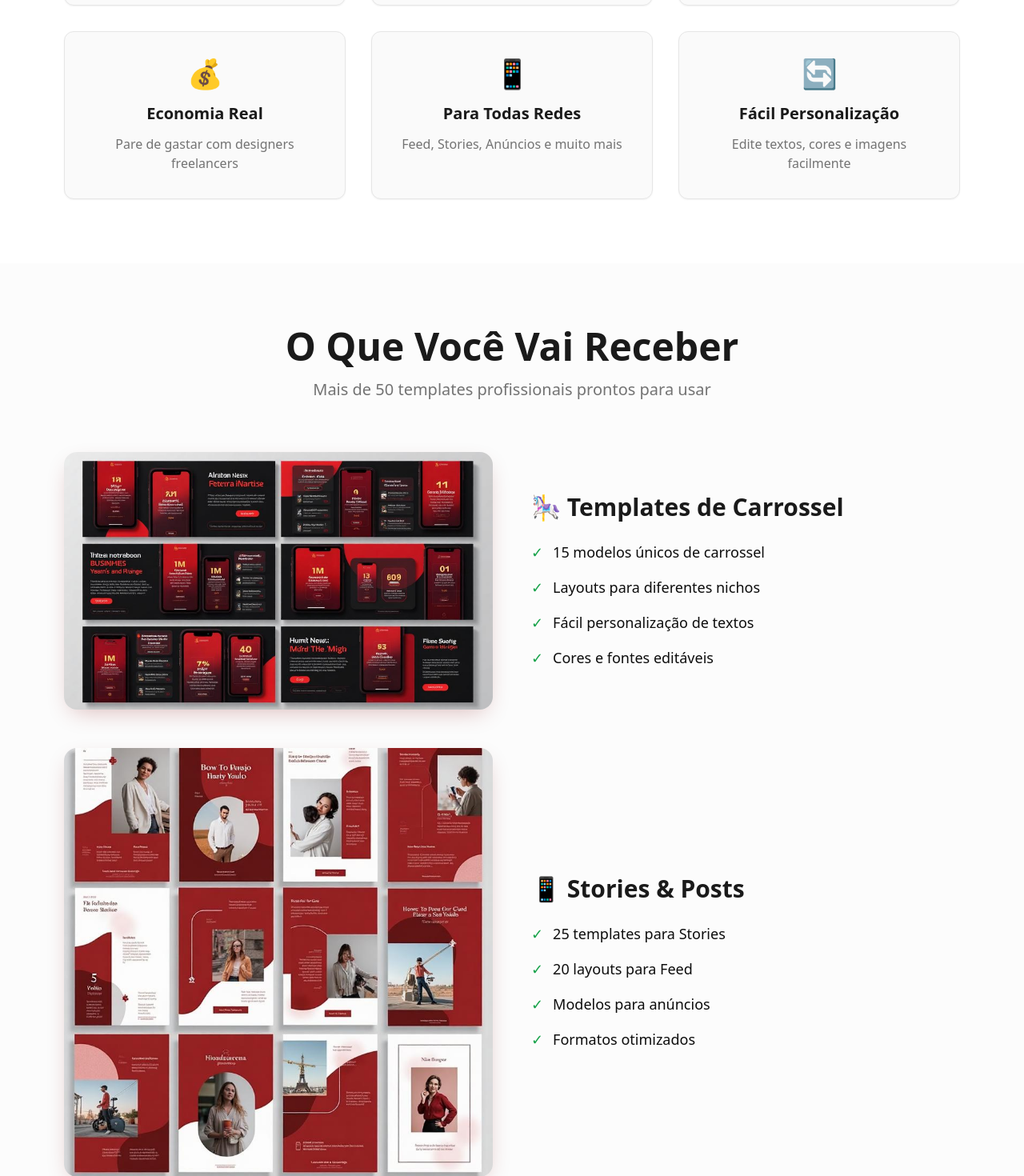
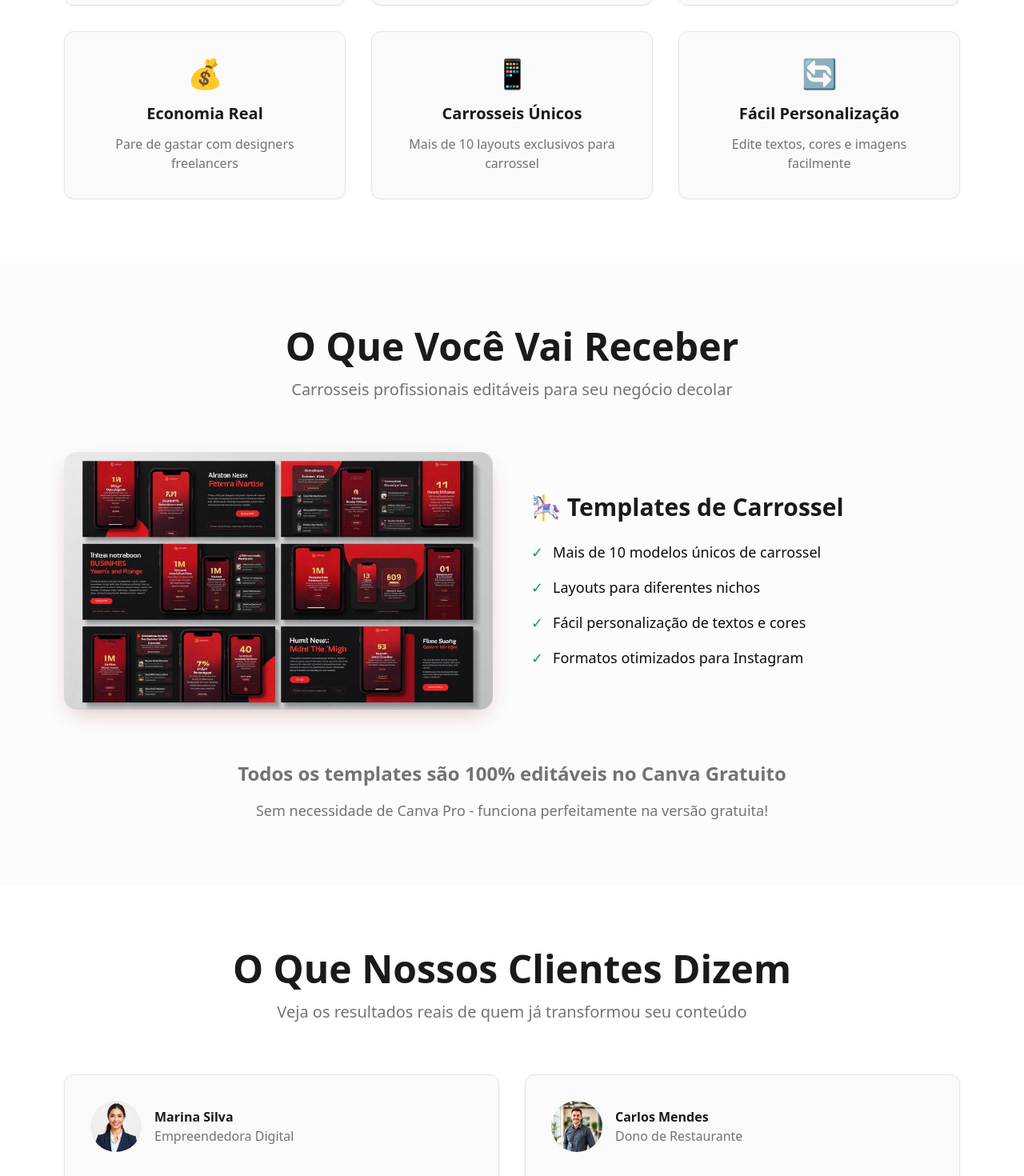
Before and after one commit to gabrielcruzes/carrossel-finesse-facil, a React (Vite) app: page / in a window 1280 px wide. Shown: the part 1239-2709 px from the top of the page at 80% size. Built offline with nearby package versions, Linux system fonts and the light colour scheme; the HTML template or start-up script is replaced by a standard one.

Commit message:
Atualizar descrição do produto

```diff
--- a/src/components/Benefits.tsx
+++ b/src/components/Benefits.tsx
@@ -4,7 +4,7 @@ const benefits = [
   {
     icon: "⚡",
     title: "Economia de Tempo",
-    description: "Crie posts profissionais em menos de 5 minutos"
+    description: "Crie carrosseis profissionais em menos de 5 minutos"
   },
   {
     icon: "🎨",
@@ -23,8 +23,8 @@ const benefits = [
   },
   {
     icon: "📱",
-    title: "Para Todas Redes",
-    description: "Feed, Stories, Anúncios e muito mais"
+    title: "Carrosseis Únicos",
+    description: "Mais de 10 layouts exclusivos para carrossel"
   },
   {
     icon: "🔄",
--- a/src/components/Footer.tsx
+++ b/src/components/Footer.tsx
@@ -8,7 +8,7 @@ export const Footer = () => {
           Não Perca Esta Oportunidade!
         </h2>
         <p className="text-xl mb-8 opacity-90">
-          Transforme seu conteúdo agora e comece a criar posts profissionais em minutos
+          Transforme seu conteúdo agora e comece a criar carrosseis profissionais em minutos
         </p>
 
         <CTAButton size="xl" className="mb-12">
--- a/src/components/ProductShowcase.tsx
+++ b/src/components/ProductShowcase.tsx
@@ -1,5 +1,4 @@
 import carouselExamples from "@/assets/carousel-examples.jpg";
-import storiesExamples from "@/assets/stories-examples.jpg";
 
 export const ProductShowcase = () => {
   return (
@@ -10,7 +9,7 @@ export const ProductShowcase = () => {
             O Que Você Vai Receber
           </h2>
           <p className="text-xl text-muted-foreground mb-8">
-            Mais de 50 templates profissionais prontos para usar
+            Carrosseis profissionais editáveis para seu negócio decolar
           </p>
         </div>
 
@@ -29,7 +28,7 @@ export const ProductShowcase = () => {
             <ul className="space-y-4 text-lg">
               <li className="flex items-center gap-3">
                 <span className="text-success">✓</span>
-                <span>15 modelos únicos de carrossel</span>
+                <span>Mais de 10 modelos únicos de carrossel</span>
               </li>
               <li className="flex items-center gap-3">
                 <span className="text-success">✓</span>
@@ -37,47 +36,23 @@ export const ProductShowcase = () => {
               </li>
               <li className="flex items-center gap-3">
                 <span className="text-success">✓</span>
-                <span>Fácil personalização de textos</span>
+                <span>Fácil personalização de textos e cores</span>
               </li>
               <li className="flex items-center gap-3">
                 <span className="text-success">✓</span>
-                <span>Cores e fontes editáveis</span>
+                <span>Formatos otimizados para Instagram</span>
               </li>
             </ul>
           </div>
         </div>
 
-        <div className="grid lg:grid-cols-2 gap-12 items-center">
-          <div className="space-y-6 lg:order-2">
-            <h3 className="text-3xl font-bold text-secondary">
-              📱 Stories & Posts
-            </h3>
-            <ul className="space-y-4 text-lg">
-              <li className="flex items-center gap-3">
-                <span className="text-success">✓</span>
-                <span>25 templates para Stories</span>
-              </li>
-              <li className="flex items-center gap-3">
-                <span className="text-success">✓</span>
-                <span>20 layouts para Feed</span>
-              </li>
-              <li className="flex items-center gap-3">
-                <span className="text-success">✓</span>
-                <span>Modelos para anúncios</span>
-              </li>
-              <li className="flex items-center gap-3">
-                <span className="text-success">✓</span>
-                <span>Formatos otimizados</span>
-              </li>
-            </ul>
-          </div>
-          <div className="lg:order-1">
-            <img
-              src={storiesExamples}
-              alt="Exemplos de Templates de Stories e Posts"
-              className="rounded-2xl shadow-elegant"
-            />
-          </div>
+        <div className="text-center mt-16">
+          <h3 className="text-2xl font-bold text-muted-foreground mb-4">
+            Todos os templates são 100% editáveis no Canva Gratuito
+          </h3>
+          <p className="text-lg text-muted-foreground">
+            Sem necessidade de Canva Pro - funciona perfeitamente na versão gratuita!
+          </p>
         </div>
       </div>
     </section>
--- a/src/components/Testimonials.tsx
+++ b/src/components/Testimonials.tsx
@@ -7,13 +7,13 @@ const testimonials = [
     name: "Marina Silva",
     role: "Empreendedora Digital",
     image: testimonial1,
-    text: "Esses templates salvaram minha vida! Antes eu gastava horas tentando criar posts bonitos. Agora faço tudo em minutos e o engajamento triplicou!"
+    text: "Esses templates de carrossel salvaram minha vida! Antes eu gastava horas tentando criar conteúdo bonito. Agora faço tudo em minutos e o engajamento triplicou!"
   },
   {
     name: "Carlos Mendes",
     role: "Dono de Restaurante",
     image: testimonial2,
-    text: "Comprei pensando que seria mais um produto qualquer, mas me surpreendi! Os templates são realmente profissionais e fáceis de usar."
+    text: "Comprei pensando que seria mais um produto qualquer, mas me surpreendi! Os carrosseis são realmente profissionais e fáceis de personalizar."
   }
 ];
 
```
